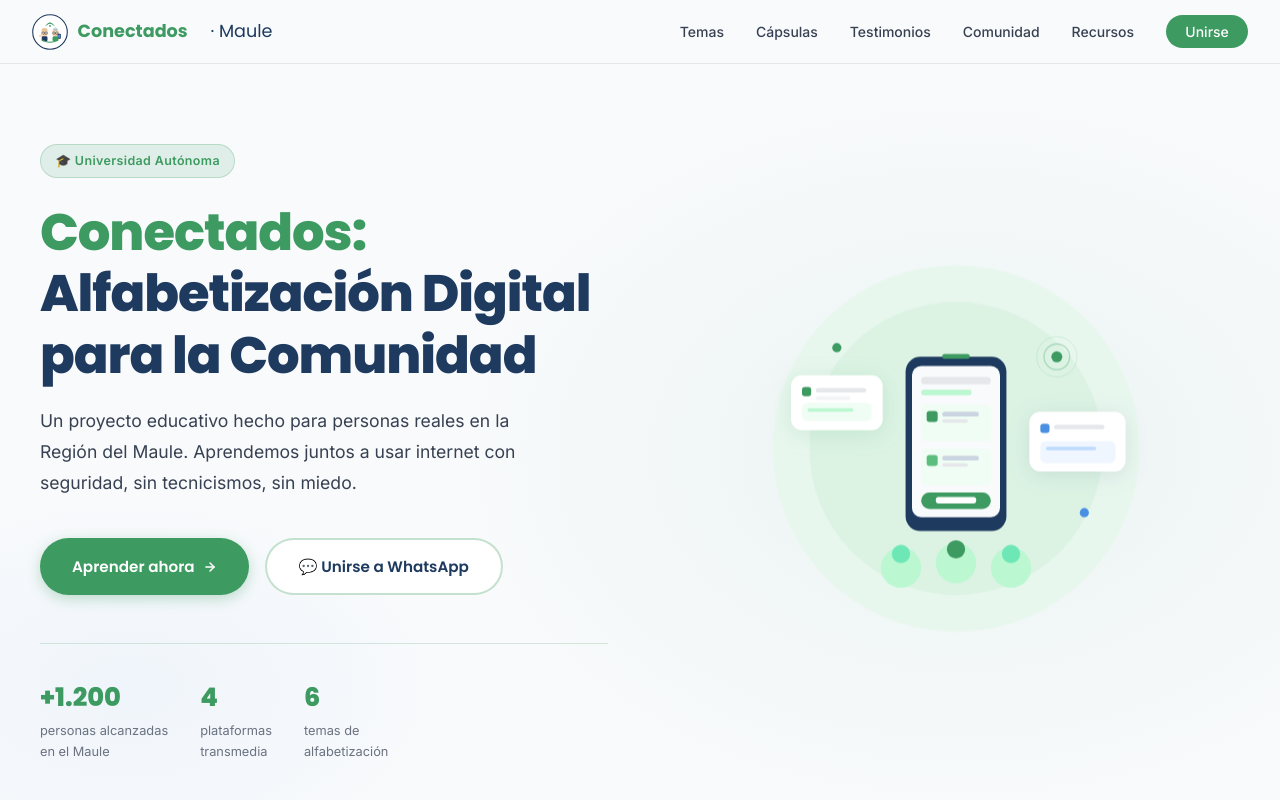
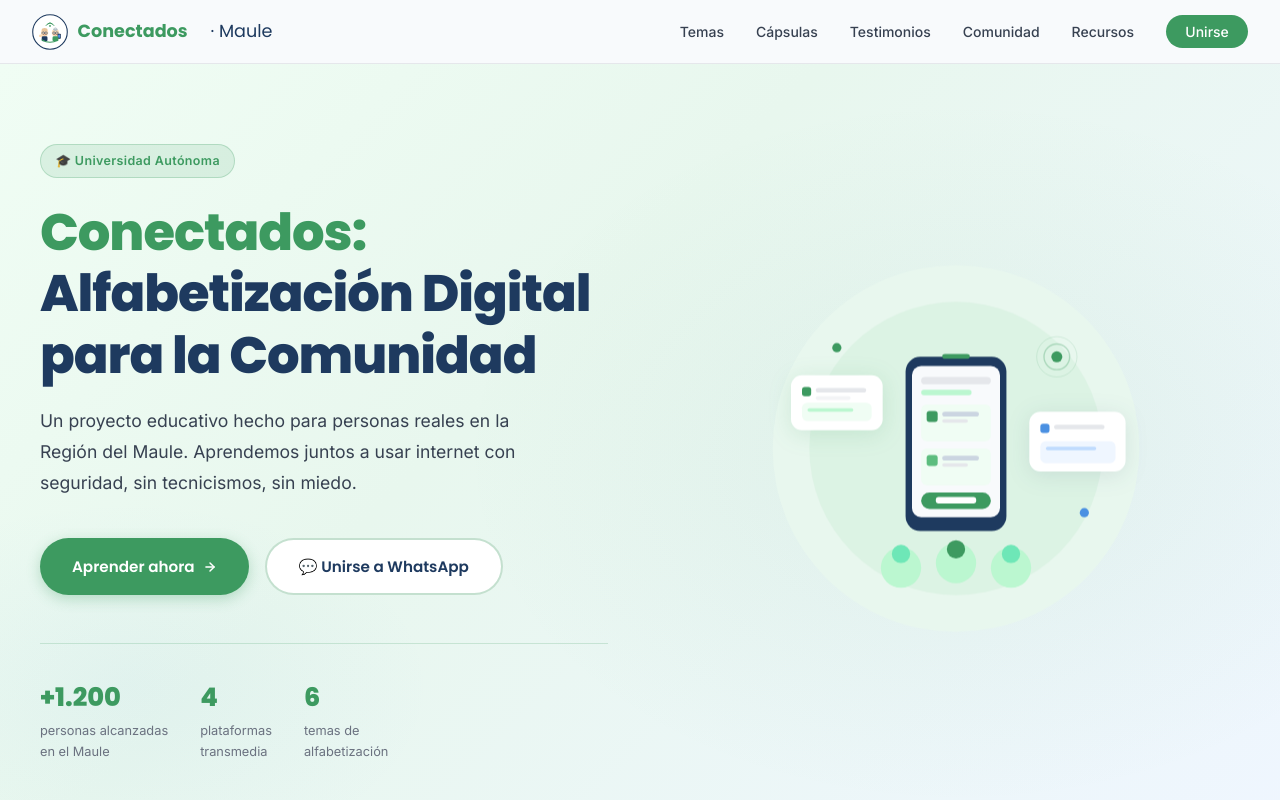
Before and after one commit to RaykoTL/pagina-analfabetismo-digital, a React (Vite) app: page / in a window 1280 px wide. Shown: the top 800 px of the page. Built offline with nearby package versions, Linux system fonts and the light colour scheme.

Commit message:
Update App.jsx

```diff
--- a/src/App.jsx
+++ b/src/App.jsx
@@ -1,8 +1,9 @@
 import { useState, useEffect } from "react";
-import fondoHero from "./assets/fondo-hero (1).jpg";
-import abueloBelen from "./assets/abuelo belen.jpeg";
-import abuelaBelen from "./assets/abuela belen.jpeg";
 
+// ── FUNCIÓN PARA CARGAR IMÁGENES CORRECTAMENTE EN VITE ──
+const getAssetUrl = (name) => {
+  return new URL(`./assets/${name}`, import.meta.url).href;
+};
 
 const style = `
   @import url('https://fonts.googleapis.com/css2?family=Inter:wght@300;400;500;600&family=Poppins:wght@400;600;700;800&display=swap');
@@ -124,7 +125,7 @@
     padding: 5rem 2rem;
     position: relative;
     overflow: hidden;
-    background: none;
+    background: linear-gradient(135deg, #f0fdf4 0%, #e8f7ee 40%, #eff6ff 100%);
   }
   .hero::before {
     content:'';
@@ -991,15 +992,7 @@
       )}
 
       {/* ── HERO ── */}
-      <section
-        className="hero"
-        style={{
-          backgroundImage: `url(${fondoHero})`,
-          backgroundSize: "cover",
-          backgroundPosition: "center",
-          backgroundRepeat: "no-repeat"
-        }}
-      >
+      <section className="hero">
         <div className="hero-inner">
           <div className="animate-up">
             <div className="hero-badge">
@@ -1153,7 +1146,7 @@
           <div className="testimonios-grid">
             {/* Francisco */}
             <TestimonioCardExtenso
-              imgSrc={"abuelo belen.jpeg"}
+              imgSrc={getAssetUrl("abuelo belen.jpeg")}
               paragraphs={testimonioFrancisco}
               highlightQuote="Uno siente vergüenza de preguntar, porque parece que todos saben menos tú"
               name="Francisco"
@@ -1163,7 +1156,7 @@
 
             {/* Liliana */}
             <TestimonioCardExtenso
-              imgSrc={"abuela belen.jpeg"}
+              imgSrc={getAssetUrl("abuela belen.jpeg")}
               paragraphs={testimonioLiliana}
               highlightQuote="Ahora no sé en qué creer. Antes dudaba de pocas cosas, ahora dudo de todo."
               name="Liliana"
```
